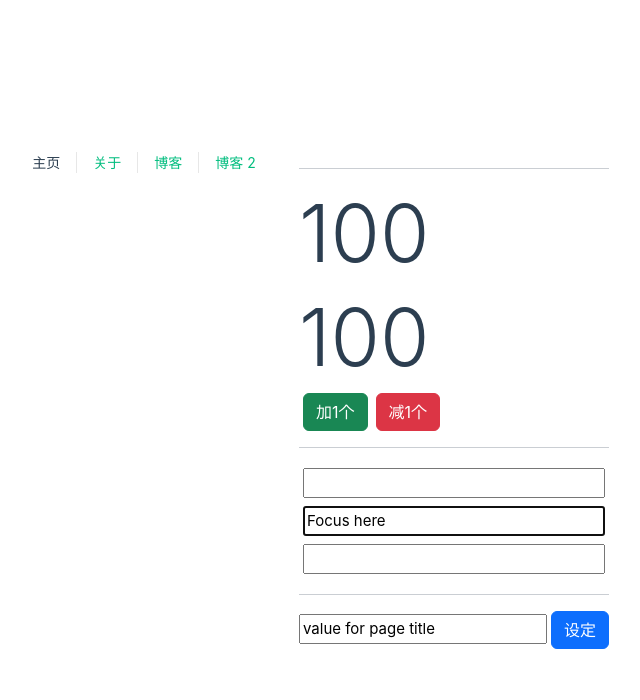
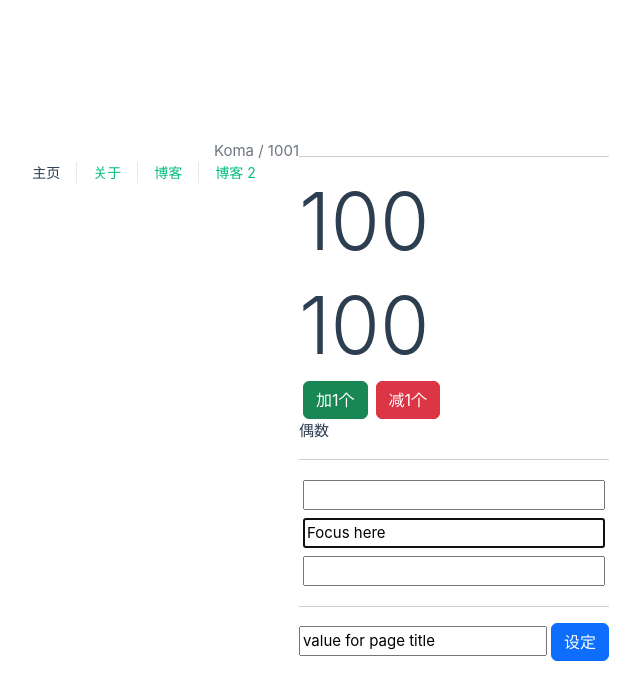
Before and after one commit to vincentgwzhang/Vue3Study, a Vue app: page / in a window 1280 px wide. Shown: the top 700 px of the page, without its empty margins (341-981 px from the left). Built offline with nearby package versions, Linux system fonts and the light colour scheme.

Commit message:
after composit function

```diff
--- a/src/App.vue
+++ b/src/App.vue
@@ -1,9 +1,8 @@
-<script setup>
-import { RouterLink, RouterView } from 'vue-router'
-</script>
-
 <template>
   <header>
+    <div class="d-flex flex-row-reverse text-secondary">
+          {{ globalData.name }} / {{ globalData.uid }}
+    </div>
     <div class="wrapper">
       <nav>
         <RouterLink to="/">主页</RouterLink>
@@ -16,6 +15,19 @@ import { RouterLink, RouterView } from 'vue-router'
 
   <RouterView />
 </template>
+
+<script setup>
+import { RouterLink, RouterView } from 'vue-router'
+import { reactive, provide } from "vue";
+
+const globalData = reactive({
+  uid: 1001,
+  name: "Koma",
+  email: "xiaoma@komavideo.com",
+});
+
+provide("globalData", globalData);
+</script>
 
 <style scoped>
 header {
--- a/src/components/AboutInfoNew.vue
+++ b/src/components/AboutInfoNew.vue
@@ -1,6 +1,9 @@
 <template>
     <div class="p-3 bg-light border shadow-sm">
         <h1 class="text-info">新UI</h1>
+        <div class="text-danger fw-bold">
+          {{ globalData.name }} / {{ globalData.uid }}
+        </div>
         <h2 v-if="title">{{ title }}</h2>
         <h2 v-else>新画面新内容</h2>
         <button @click="btnClose" class="btn btn-warning text-light">关闭</button>
@@ -8,6 +11,9 @@
 </template>
 
 <script setup>
+  import { inject } from "vue";
+  const globalData = inject("globalData");
+
   const props = defineProps({
     title: {
       type: String,
--- /dev/null
+++ b/src/use/useCounter.js
@@ -0,0 +1,25 @@
+import { reactive, computed, onMounted } from "vue";
+
+const counterData = reactive({
+    count: 100,
+});
+
+export function useCounter() {
+    onMounted(() => {
+        console.log("useCounter.onMounted");
+    });
+    const modifyCounter = (value) => {
+        counterData.count += value;
+    };
+    // 定义奇偶属性
+    const odd_even = computed(() => {
+        if (counterData.count % 2 == 0) return "偶数";
+        else return "奇数";
+    });
+
+    return {
+        counterData,
+        modifyCounter,
+        odd_even,
+    };
+}
--- a/src/views/HomeView.vue
+++ b/src/views/HomeView.vue
@@ -3,9 +3,10 @@
     <hr />
     <small>{{ pageState.title }}</small>
     <h2 class="display-1"> {{ pageState.counter }} </h2>
-    <h2 class="display-1" ref="lblCounter">{{ counter }}</h2>
+    <h2 class="display-1" ref="lblCounter">{{ counterData.count }}</h2>
     <button class="btn btn-success mx-1" @click="modifyCounter(1)">加1个</button>
     <button class="btn btn-danger mx-1" @click="modifyCounter(-1)">减1个</button>
+    <p>{{ odd_even }}</p>
     <hr />
     <div class="d-flex flex-column">
       <input type="text" class="m-1" />
@@ -25,6 +26,8 @@
 <script setup>
 import { ref, reactive, computed, watch, onMounted, onUnmounted, onUpdated, nextTick } from 'vue';
 import { vFocus } from '@/directives/vFocus'
+import { useCounter } from "@/use/useCounter";
+const { counterData, odd_even } = useCounter();
 
 const counter = ref(100);
 const pageTitle = ref("value for page title");
@@ -42,11 +45,6 @@ const btnOnClick = () => {
 const pageState = reactive({
   counter: 100,
   pageTitle: "我的计数器"
-})
-
-const odd_even = computed(() => {
-  if (pageState.counter % 2 == 0) return "偶数"
-  else return "奇数"
 })
 
 onMounted(() => {
@@ -73,6 +71,7 @@ watch(() => pageState.counter, (newValue, oldValue) => {
 const modifyCounter = (value) => {
   pageState.counter += value
   counter.value += value;
+  counterData.count +=value;
 
 
   // class 24, for async update knowledge
```
